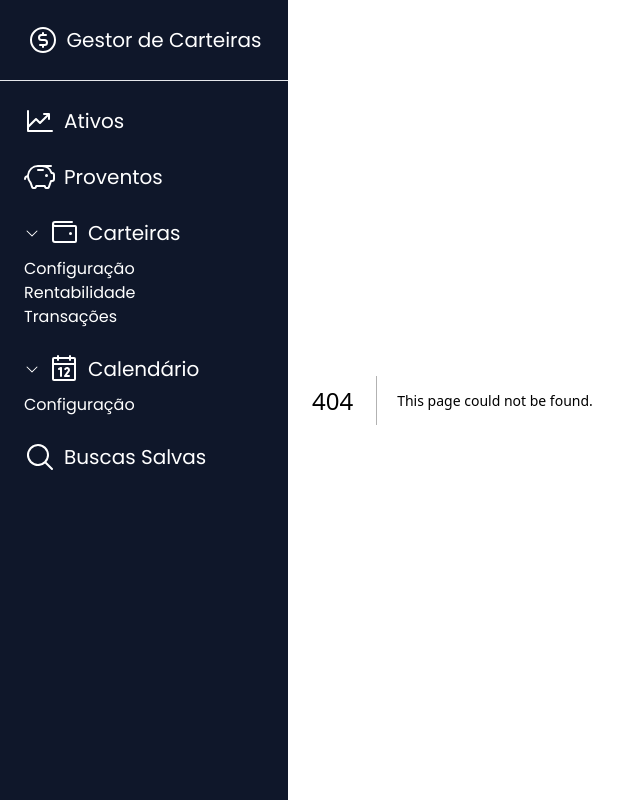
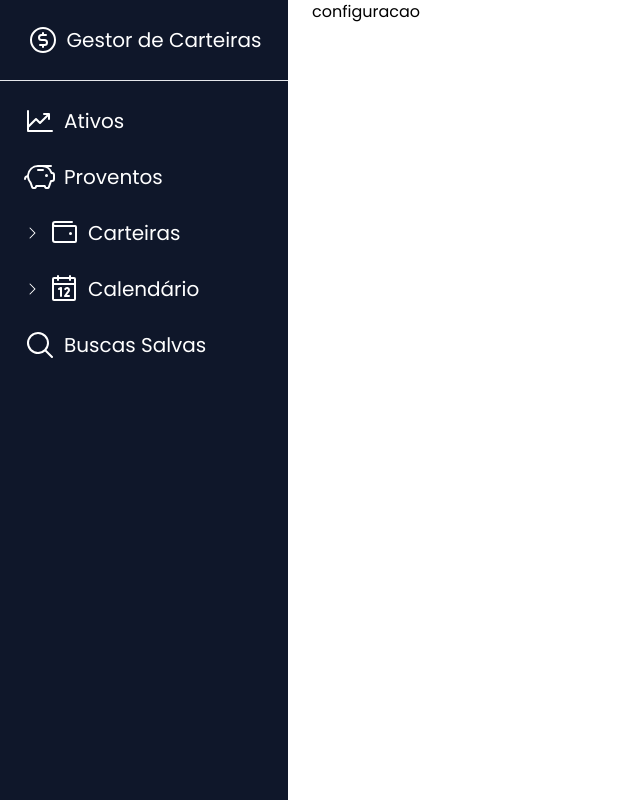
Before and after one commit to ThiagooSantoss/gestor-de-carteiras, a Next.js app: page /carteiras/configuracao in a window 1280 px wide. Before the commit this address had no page. Shown: the whole page, without its empty margins (0-640 px from the left). Built offline with nearby package versions, Linux system fonts and the light colour scheme.

Commit message:
Adicionado configuração de expansão de sub menu

```diff
--- /dev/null
+++ b/src/app/carteiras/configuracao/page.tsx
@@ -0,0 +1,3 @@
+export default function Configuracao() {
+  return <h1>configuracao</h1>;
+}
--- a/src/components/Sidebar/SidebarItem.tsx
+++ b/src/components/Sidebar/SidebarItem.tsx
@@ -1,7 +1,8 @@
 "use client";
 
-import { CaretDown, Icon } from "@phosphor-icons/react";
+import { CaretDown, CaretRight, Icon } from "@phosphor-icons/react";
 import { useRouter } from "next/navigation";
+import { useState } from "react";
 
 interface SidebarItemProps {
   texto: string;
@@ -16,26 +17,44 @@ export const SidebarItem = (props: SidebarItemProps) => {
 
   const { push } = useRouter();
 
+  const [estaEscondidoSubMenu, setEstaEscondidoSubMenu] = useState(true);
+
   const itemClassesExtras = isAtivo
     ? "bg-blue-100 p-2 rounded text-gray-700 hover:text-gray-700"
     : "text-white hover:text-blue-300";
 
+  const Seta = estaEscondidoSubMenu ? CaretRight : CaretDown;
+
+  function handleCliqueNoItem() {
+    push(url);
+    setEstaEscondidoSubMenu(!estaEscondidoSubMenu);
+  }
+
   return (
-    <li className={"space-y-2"} onClick={() => push(url)}>
+    <li className={"space-y-2"}>
       <div
         className={`${itemClassesExtras} w-fit transition-colors flex gap-2 items-center text-xl cursor-pointer`}
+        onClick={() => handleCliqueNoItem()}
       >
-        {subMenu.length > 0 && <CaretDown size={16} />}
+        {subMenu.length > 0 && <Seta size={16} />}
+
         <Icone size={32} />
         <p>{texto}</p>
       </div>
-      <ul>
-        {subMenu.map((item) => (
-          <li className="text-white" key={item}>
-            {item}
-          </li>
-        ))}
-      </ul>
+
+      {subMenu.length > 0 && !estaEscondidoSubMenu && (
+        <ul className="ml-6">
+          {subMenu.map((subMenuItem) => (
+            <li
+              onClick={() => push("subItemURL")}
+              key={subMenuItem}
+              className="text-white cursor-pointer w-fit"
+            >
+              {subMenuItem}
+            </li>
+          ))}
+        </ul>
+      )}
     </li>
   );
 };
```
Also changed, not shown: .eslintrc.json.
